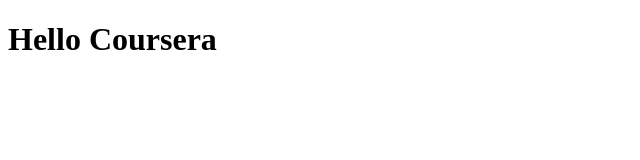
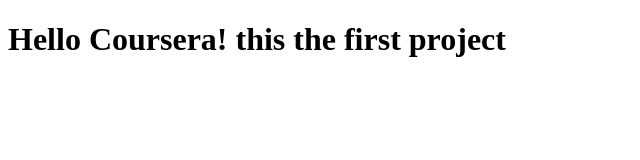
Before and after one commit to VenturingVenturer/coursera-test2, a plain HTML site: page site/index.html in a window 1280 px wide. Shown: the whole page, without its empty margins (0-640 px from the left). Drawn offline with Linux system fonts and the light colour scheme.

Commit message:
smal change

```diff
--- a/site/index.html
+++ b/site/index.html
@@ -4,6 +4,6 @@
 	<title>Hello Coursera</title>
 </head>
 <body>
-<h1> Hello Coursera</h1>
+<h1> Hello Coursera! this the first project</h1>
 </body>
 </html>
```
